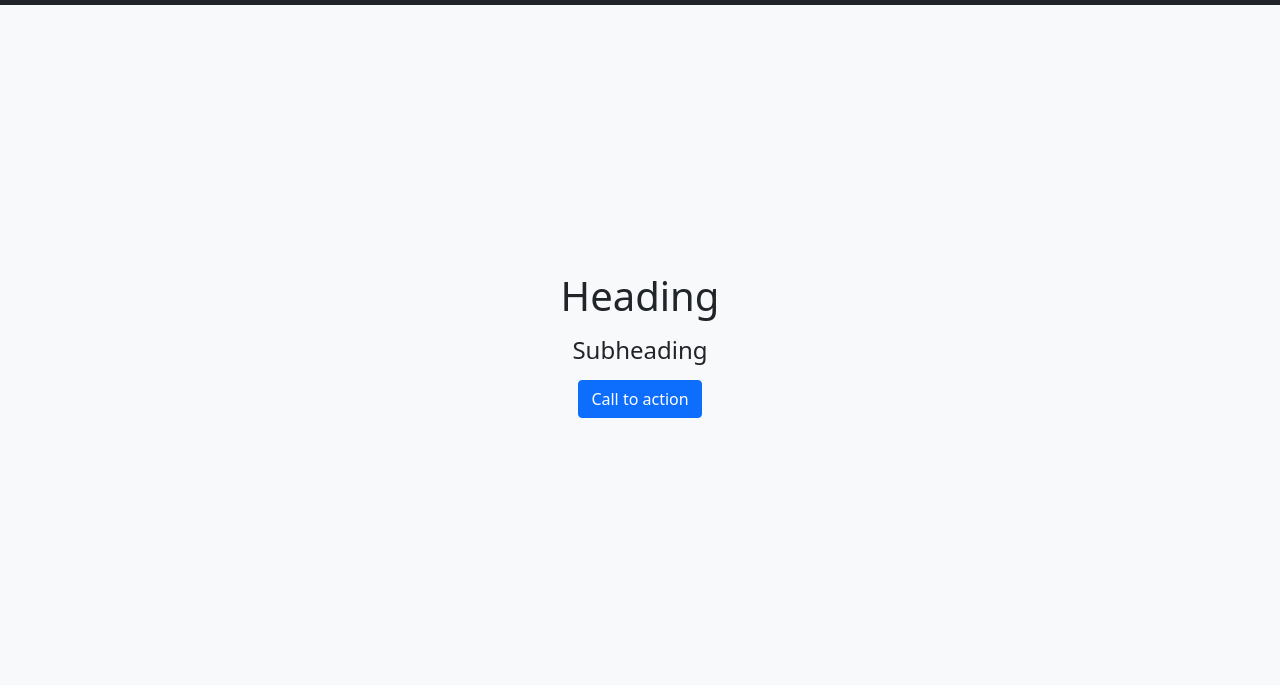
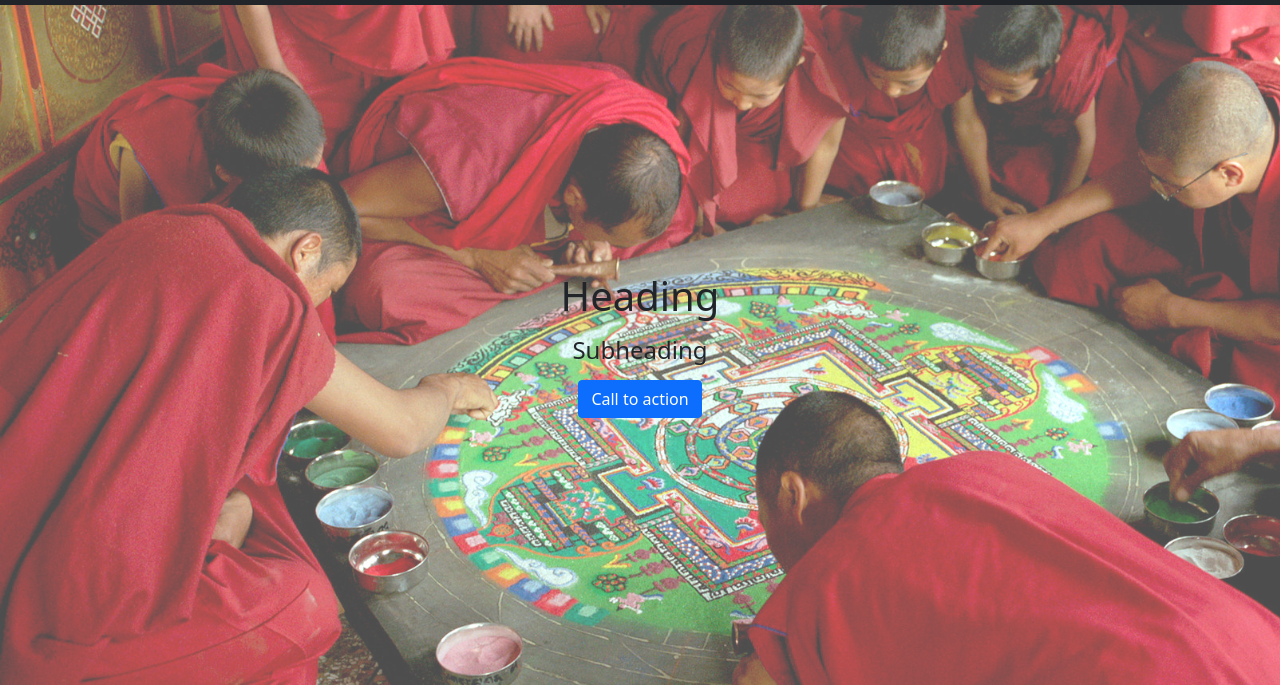
Before and after one commit to wagnermor/front-endI-checkpoint03, a plain HTML site: page template/index.html in a window 1280 px wide. Shown: the part 51-749 px from the top of the page. Drawn offline with nearby package versions, Linux system fonts and the light colour scheme.

Commit message:
fix size monks-image class

```diff
--- a/css/style.css
+++ b/css/style.css
@@ -1,9 +1,5 @@
 .navbar-brown {
   background-color: black;
-}
-
-.logo {
-  width: 200px;
 }
 
 .navbar-brown a {
--- a/template/css/style.css
+++ b/template/css/style.css
@@ -10,8 +10,19 @@
   height: 20vh;
 }
 
+.monks-image {
+  height: 85vh;
+  background-image: url("../img/monks-image.jpg");
+  padding: 0;
+  background-attachment: fixed, scroll;
+  background-repeat: no-repeat, repeat-y;
+  background-size:cover;
+  background-position: 0 0;
+}
+
 .banner {
   height: 85vh;
+  background-color: rgba(255, 255, 255, 0.3);
 }
 
 .logo {
--- a/template/index.html
+++ b/template/index.html
@@ -10,7 +10,7 @@
 
     <link rel="stylesheet" href="css/style.css">
 
-    <title>Hello, Bootstrap!</title>
+    <title>CheckPoint - Front-end I</title>
   </head>
   <body>
     <header>
@@ -36,10 +36,12 @@
       </nav>
 
       <!-- banner -->
-      <div class="p-5 text-center bg-light banner d-flex flex-column align-items-center justify-content-center">
-        <h1 class="mb-3">Heading</h1>
-        <h4 class="mb-3">Subheading</h4>
-        <a class="btn btn-primary" href="" role="button">Call to action</a>
+      <div class="monks-image">
+        <div class="p-5 text-center banner d-flex flex-column align-items-center justify-content-center">
+          <h1 class="mb-3">Heading</h1>
+          <h4 class="mb-3">Subheading</h4>
+          <a class="btn btn-primary" href="" role="button">Call to action</a>
+        </div>
       </div>
       <!-- banner -->
     </header>
```
Also changed, not shown: index.html (+5 -3 lines), 1 other file.
